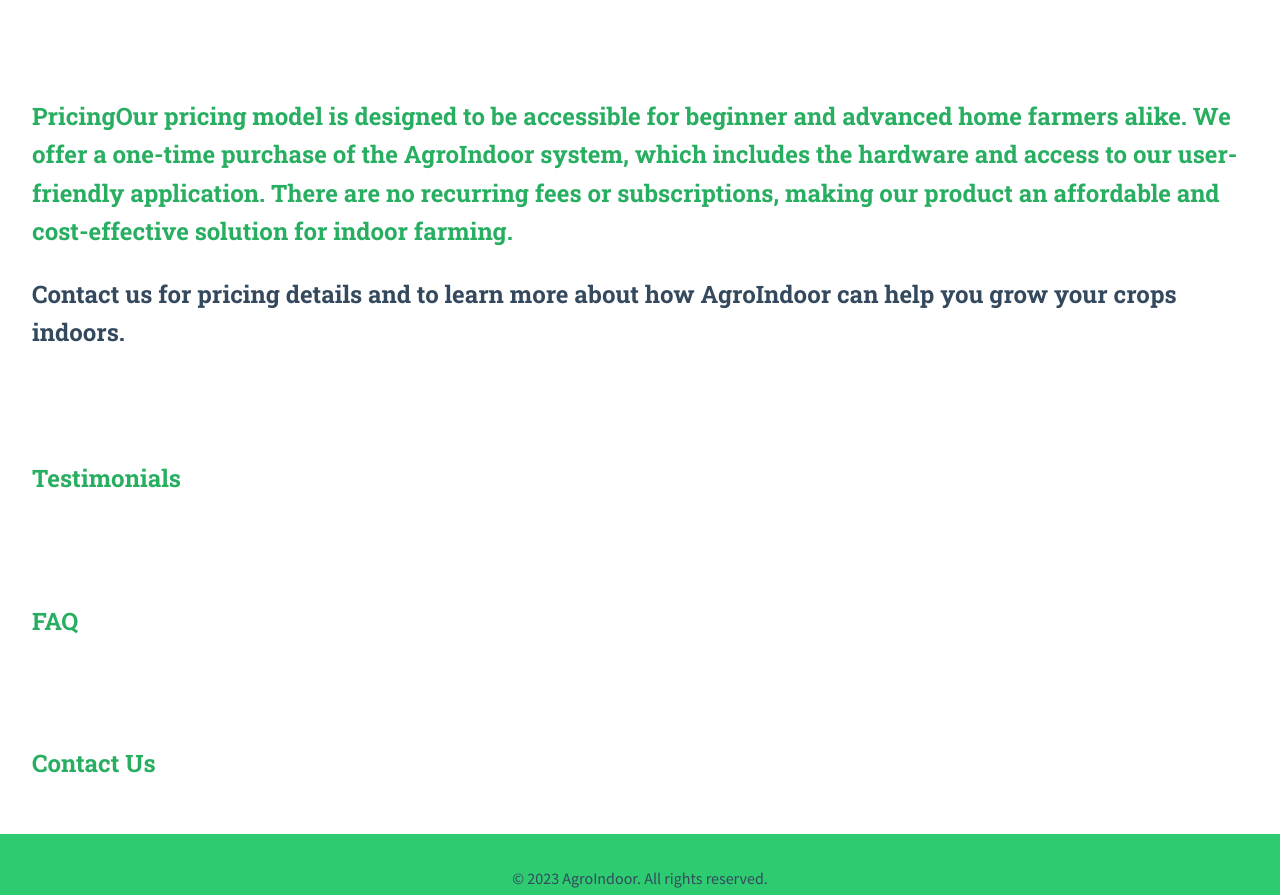
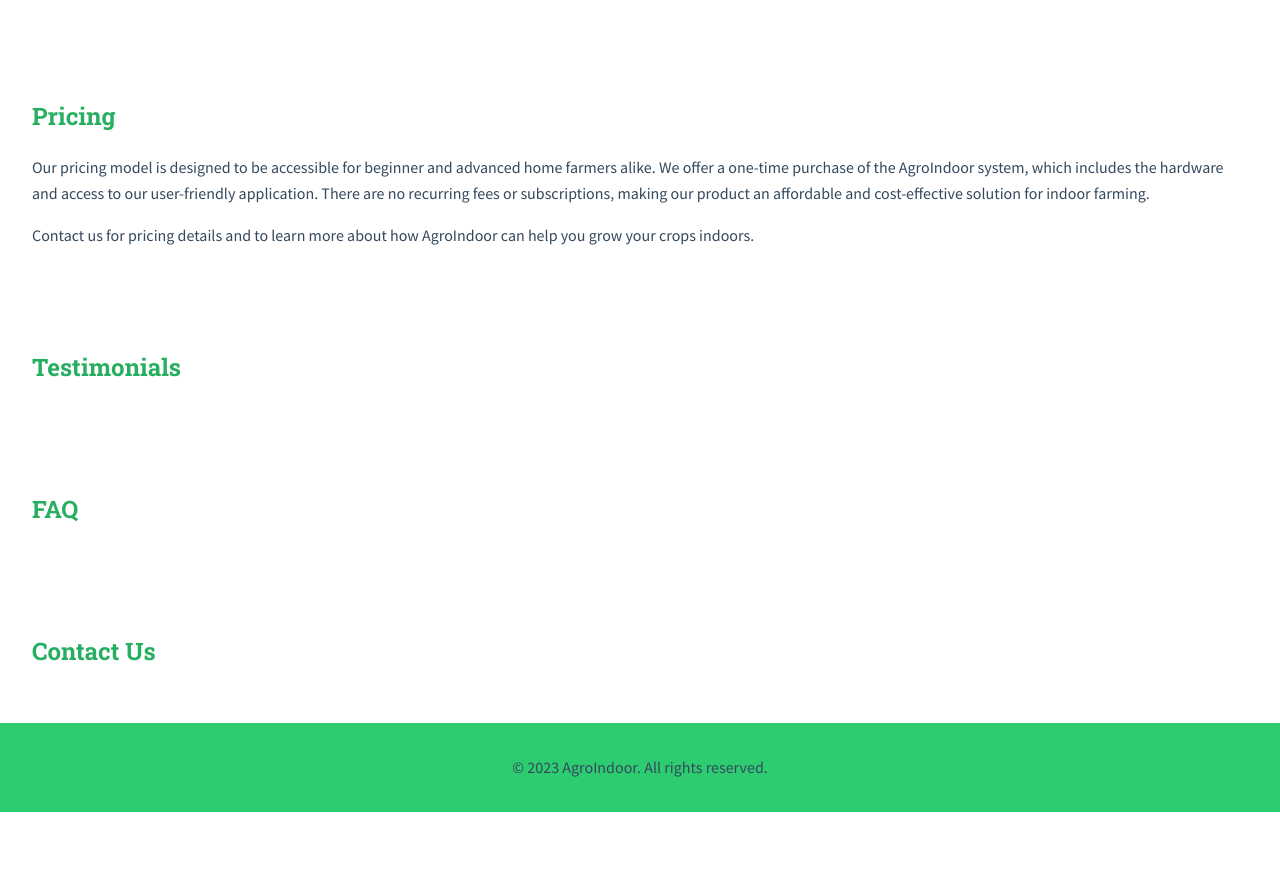
Before and after one commit to AgroIndoorEd/AgroIndoorEd.github.io, a plain HTML site: page index.html in a window 1280 px wide. Shown: the part 1015-1910 px from the top of the page. After the commit the page ends 1827 px from the top, so only its background shows below. Drawn offline with Linux system fonts and the light colour scheme.

Commit message:
Update index.html

```diff
--- a/index.html
+++ b/index.html
@@ -49,9 +49,9 @@
   </section>
   <!-- Pricing -->
   <section id="pricing">
-    <h2>Pricing</
-<p>Our pricing model is designed to be accessible for beginner and advanced home farmers alike. We offer a one-time purchase of the AgroIndoor system, which includes the hardware and access to our user-friendly application. There are no recurring fees or subscriptions, making our product an affordable and cost-effective solution for indoor farming.</p>
-<p>Contact us for pricing details and to learn more about how AgroIndoor can help you grow your crops indoors.</p>
+    <h2>Pricing</h2>
+    <p>Our pricing model is designed to be accessible for beginner and advanced home farmers alike. We offer a one-time purchase of the AgroIndoor system, which includes the hardware and access to our user-friendly application. There are no recurring fees or subscriptions, making our product an affordable and cost-effective solution for indoor farming.</p>
+    <p>Contact us for pricing details and to learn more about how AgroIndoor can help you grow your crops indoors.</p>
   </section>
 
   <!-- Testimonials -->
```
